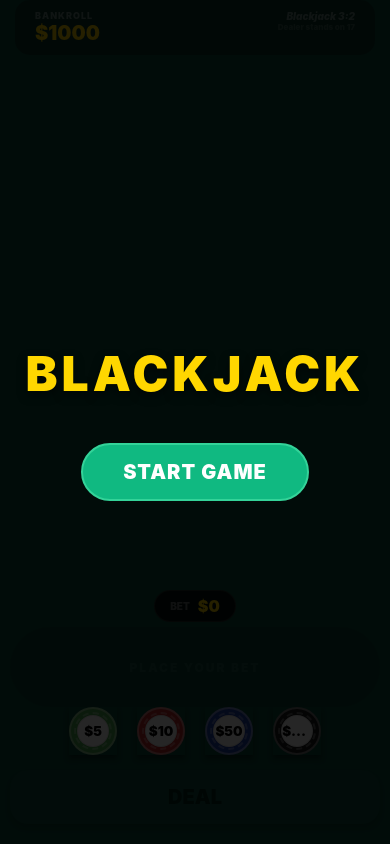
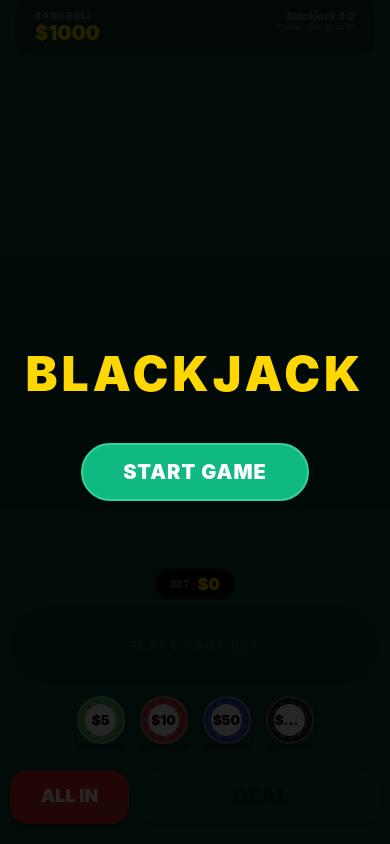
Before and after one commit to yusufsusin/BlackJack-Mobile, a React Native app: screen / in a window 390 px wide. Built offline with nearby package versions, Linux system fonts and the light colour scheme.

Commit message:
chips area fixed and all in feat added also chipbox scroll added

```diff
--- a/App.tsx
+++ b/App.tsx
@@ -10,7 +10,8 @@ import {
   Animated,
   Platform,
   StatusBar,
-  Easing
+  Easing,
+  ScrollView
 } from 'react-native';
 import { GameStatus, CardType, GameState, PlayerHand } from './types';
 import { createDeck, calculateHandValue, getBestValue, isBlackjack } from './utils/gameLogic';
@@ -564,10 +565,10 @@ const App: React.FC = () => {
 
     const inPot = chipsInPot.filter(c => c.denom === denom).length;
     const flying = flyingChips.filter(c => c.denom === denom).length;
-    const currentCount = inPot + flying;
+    const currentCount = Math.min(inPot + flying, 5); // Cap visual height for animation
 
     const offsetX = getChipOffsetX(denom, sortedDenoms);
-    const offsetY = -currentCount * 4;
+    const offsetY = currentCount * -4;
     const rotation = 0;
 
     // Shift ALL existing chips in the pot immediately to make room for the new set of columns
@@ -619,6 +620,54 @@ const App: React.FC = () => {
     setTempBet(v => v + value);
 
     addChipToPot(value, denom, true);
+  };
+
+  const handleAllIn = () => {
+    if (gameState.money <= 0) return;
+
+    let remaining = gameState.money;
+
+    // Break down the entire amount into existing chip denominations
+    const denoms = [...CHIP_CONFIG].map(c => c.denom).sort((a, b) => b - a);
+    const chipsToAdd: { value: number; count: number }[] = [];
+
+    for (const d of denoms) {
+      const count = Math.floor(remaining / d);
+      if (count > 0) {
+        chipsToAdd.push({ value: d, count });
+        remaining -= count * d;
+      }
+    }
+
+    // Add any tiny remainder as a "custom" value chip if necessary,
+    // though in standard game amounts are usually multiples of 5.
+    if (remaining > 0) {
+      chipsToAdd.push({ value: remaining, count: 1 });
+    }
+
+    // Sequence the chips into the pot
+    let delayCounter = 0;
+    chipsToAdd.forEach(item => {
+      for (let i = 0; i < item.count; i++) {
+        // Limit visual clutter for massive stacks, but keep math exact
+        // We'll add physical chips for up to 15 total items in the sequence
+        if (delayCounter < 15) {
+          setTimeout(() => {
+            // We'll call addChipToPot WITHOUT 'silent' because we're
+            // moving money chip-by-chip to keep everything in sync.
+            // But we need to deduct the money from gameState first or inside.
+            // Let's call handleChipPress logic instead for consistency.
+            handleChipPress(item.value, item.value as any);
+          }, delayCounter * 60);
+          delayCounter++;
+        } else {
+          // For any remaining chips that would over-clutter, add them silently
+          // to the logic to ensure the math is 100% correct.
+          setGameState(prev => ({ ...prev, money: prev.money - item.value }));
+          setTempBet(v => v + item.value);
+        }
+      }
+    });
   };
 
   const currentActiveHand = gameState.playerHands[gameState.activeHandIndex];
@@ -695,7 +744,12 @@ const App: React.FC = () => {
         </View>
 
         <Animated.View style={[styles.potZone, { transform: [{ scale: potScale }] }]}>
-          {chipsInPot.map((chip, idx) => (
+          {getUniquePotDenoms().map(denom => {
+            const chipsOfDenom = chipsInPot.filter(c => c.denom === denom);
+            // Limit visual stack to last 6 chips
+            const visibleChips = chipsOfDenom.slice(-6);
+
+            return visibleChips.map((chip, idx) => (
               <TouchableOpacity
                 key={chip.id}
                 activeOpacity={0.8}
@@ -705,7 +759,7 @@ const App: React.FC = () => {
                   position: 'absolute',
                   transform: [
                     { translateX: chip.offsetX },
-                  { translateY: chip.offsetY },
+                    { translateY: idx * -4 },
                     { rotate: `${chip.rotation}deg` }
                   ],
                   zIndex: idx
@@ -717,7 +771,8 @@ const App: React.FC = () => {
                   size={44}
                 />
               </TouchableOpacity>
-          ))}
+            ));
+          })}
 
           {flyingChips.map(chip => (
             <Animated.View
@@ -738,9 +793,18 @@ const App: React.FC = () => {
 
         {gameState.status === 'BETTING' && (
           <View style={styles.betControls}>
-            <View style={styles.chipsRow}>
-              {CHIP_CONFIG.filter(c => (gameState.money + tempBet) >= c.minBalance).map(chip => (
-                <TouchableOpacity key={chip.denom} onPress={() => handleChipPress(chip.denom, chip.denom as any)}>
+            <ScrollView
+              horizontal
+              showsHorizontalScrollIndicator={false}
+              contentContainerStyle={styles.chipsScrollContent}
+              style={styles.chipsScrollView}
+            >
+              {CHIP_CONFIG.filter(c => (gameState.money + tempBet) >= c.minBalance && gameState.money >= c.denom).map(chip => (
+                <TouchableOpacity
+                  key={chip.denom}
+                  onPress={() => handleChipPress(chip.denom, chip.denom as any)}
+                  style={styles.chipWrapper}
+                >
                   <CasinoChip
                     value={chip.denom}
                     denom={chip.denom}
@@ -749,7 +813,15 @@ const App: React.FC = () => {
                   />
                 </TouchableOpacity>
               ))}
-            </View>
+            </ScrollView>
+            <View style={styles.betButtonRow}>
+              <TouchableOpacity
+                onPress={handleAllIn}
+                disabled={gameState.money <= 0}
+                style={[styles.allInButton, gameState.money <= 0 && styles.dealButtonDisabled]}
+              >
+                <Text style={styles.allInButtonText}>ALL IN</Text>
+              </TouchableOpacity>
               <TouchableOpacity
                 onPress={startNewGame}
                 disabled={tempBet === 0}
@@ -757,6 +829,7 @@ const App: React.FC = () => {
               >
                 <Text style={styles.dealButtonText}>DEAL</Text>
               </TouchableOpacity>
+            </View>
           </View>
         )}
 
@@ -930,12 +1003,22 @@ const styles = StyleSheet.create({
   betControls: {
     gap: 15,
   },
-  chipsRow: {
+  chipsScrollView: {
+    height: 70,
+  },
+  chipsScrollContent: {
+    paddingHorizontal: 20,
+    gap: 15,
+    alignItems: 'center',
     flexDirection: 'row',
+    flexGrow: 1,
     justifyContent: 'center',
-    gap: 20,
+  },
+  chipWrapper: {
+    paddingVertical: 5,
   },
   dealButton: {
+    flex: 2,
     backgroundColor: '#f59e0b',
     paddingVertical: 15,
     borderRadius: 18,
@@ -945,6 +1028,27 @@ const styles = StyleSheet.create({
     shadowOpacity: 0.3,
     shadowRadius: 5,
     elevation: 8,
+  },
+  allInButton: {
+    flex: 1,
+    backgroundColor: '#dc2626', // Red for high risk
+    paddingVertical: 15,
+    borderRadius: 18,
+    alignItems: 'center',
+    shadowColor: '#000',
+    shadowOffset: { width: 0, height: 4 },
+    shadowOpacity: 0.3,
+    shadowRadius: 5,
+    elevation: 8,
+  },
+  betButtonRow: {
+    flexDirection: 'row',
+    gap: 12,
+  },
+  allInButtonText: {
+    fontSize: 18,
+    fontWeight: '900',
+    color: 'white',
   },
   dealButtonDisabled: {
     backgroundColor: 'rgba(255,255,255,0.05)',
```
Also changed, not shown: 1 other file (tests, documents, lock files or other folders). Lines whose indentation alone changed are shown as unchanged.
